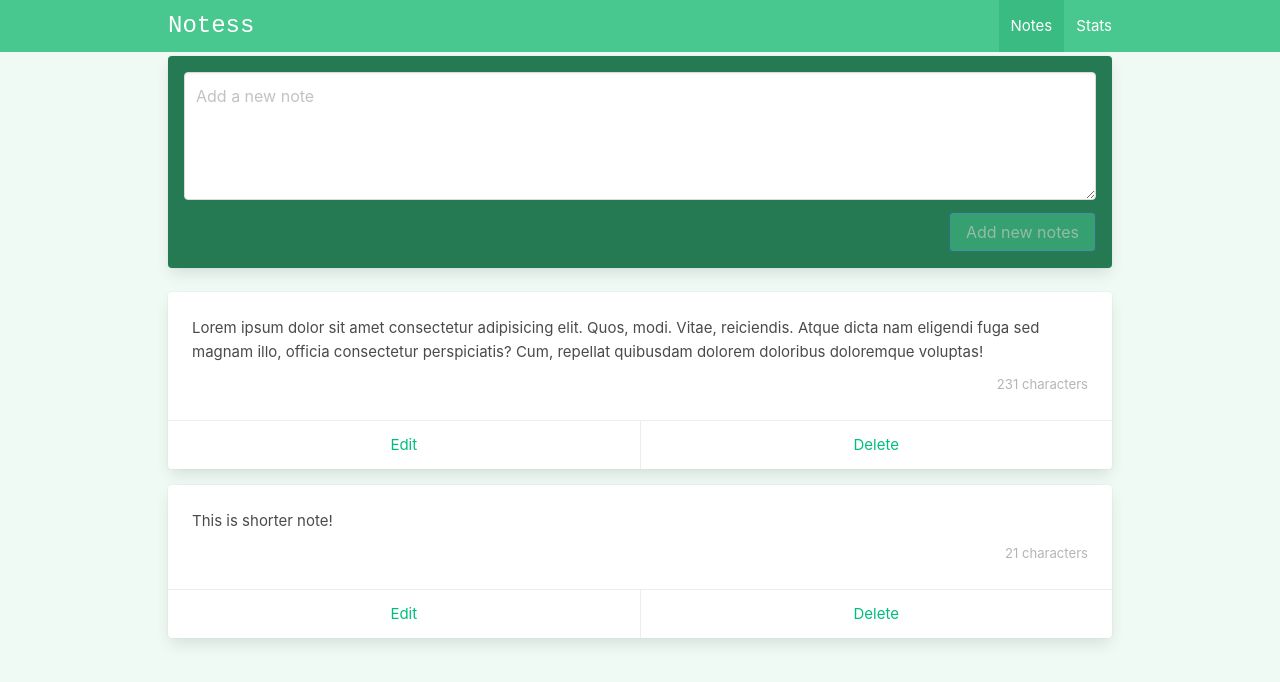
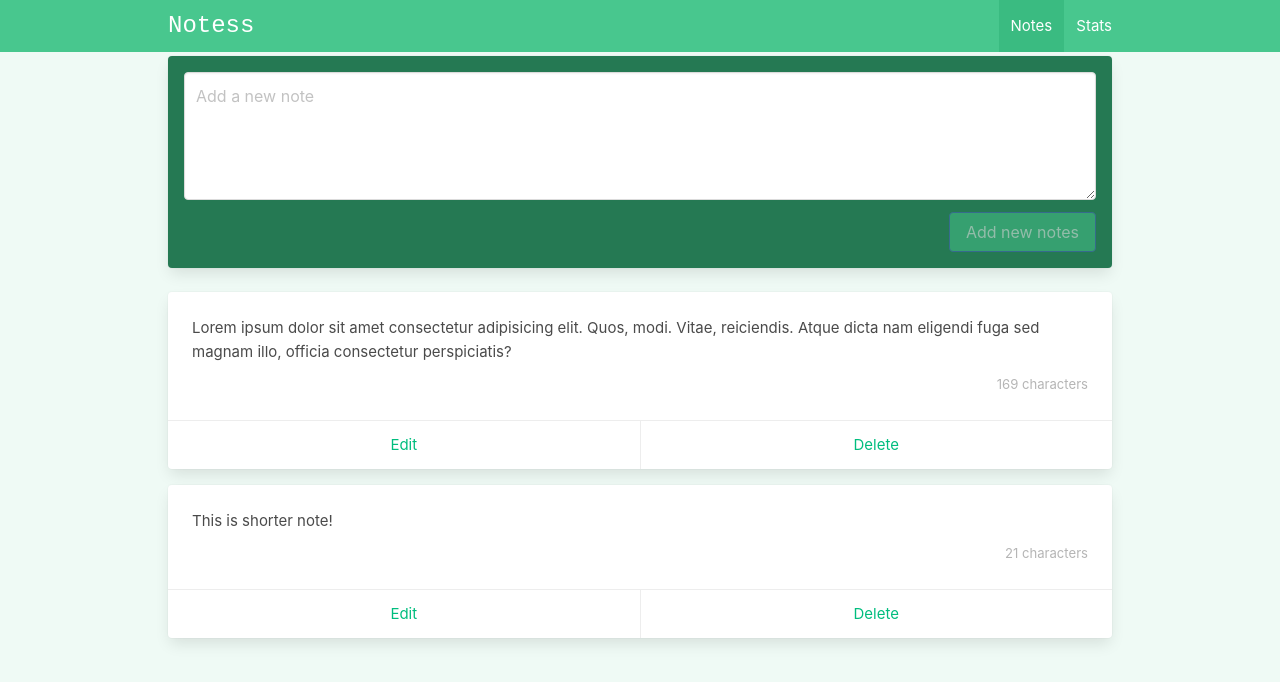
Before and after one commit to LeonardoJaques/vue-notes, a Vue app: page /#/ in a window 1280 px wide. Shown: the top 682 px of the page. Built offline with nearby package versions, Linux system fonts and the light colour scheme.

Commit message:
feat: add component notes, viewNotes, ViewEditNote

```diff
--- a/src/components/Notes/Note.vue
+++ b/src/components/Notes/Note.vue
@@ -10,15 +10,16 @@
     </div>
     <footer class="card-footer">
 
-      <a href="#" class="card-footer-item">Edit</a>
-      <a @click.prevent="handleDeleteClicked" href="#"
+      <router-link :to="`/editnote/${note.id}`" href=" #"
+        class="card-footer-item">Edit</router-link>
+      <a @click.prevent="storeNotes.deleteNote(note.id)" href="#"
         class="card-footer-item">Delete</a>
     </footer>
   </div>
 </template>
 <script setup>
 import { computed } from 'vue';
-
+import { useStoreNotes } from "@/store/StoreNotes";
 
 const characterLength = computed(() => {
   const length = props.note.content.length
@@ -31,9 +32,7 @@ const props = defineProps({
     required: true,
   }
 })
-const emits = defineEmits(['deleteClicked'])
-const handleDeleteClicked = () => {
 
-  emits('deleteClicked', props.note.id)
-}
+const storeNotes = useStoreNotes();
+
 </script>
--- a/src/router/index.js
+++ b/src/router/index.js
@@ -1,12 +1,18 @@
 import { createRouter, createWebHashHistory } from "vue-router";
 import ViewNotes from "@/views/ViewNotes.vue";
 import ViewStats from "@/views/ViewStats.vue";
+import ViewEditNote from "@/views/ViewEditNote.vue";
 
 const routes = [
   {
     path: "/",
     name: "notes",
     component: ViewNotes,
+  },
+  {
+    path: "/editNote/:id",
+    name: "edit-note",
+    component: ViewEditNote,
   },
   {
     path: "/stats",
--- a/src/store/StoreNotes.js
+++ b/src/store/StoreNotes.js
@@ -7,7 +7,7 @@ export const useStoreNotes = defineStore("StoreNotes", {
         {
           id: "id1",
           content:
-            "Lorem ipsum dolor sit amet consectetur adipisicing elit. Quos, modi. Vitae, reiciendis. Atque dicta nam eligendi fuga sed magnam illo, officia consectetur perspiciatis? Cum, repellat quibusdam dolorem doloribus doloremque voluptas!",
+            "Lorem ipsum dolor sit amet consectetur adipisicing elit. Quos, modi. Vitae, reiciendis. Atque dicta nam eligendi fuga sed magnam illo, officia consectetur perspiciatis? ",
         },
         {
           id: "id2",
@@ -16,4 +16,18 @@ export const useStoreNotes = defineStore("StoreNotes", {
       ],
     };
   },
+  actions: {
+    addNote(newNoteContent) {
+      let currenteDate = new Date().getTime(),
+        id = currenteDate.toString();
+      let note = {
+        id,
+        content: newNoteContent,
+      };
+      this.notes.unshift(note);
+    },
+    deleteNote(idToDelete) {
+      this.notes = this.notes.filter((note) => note.id !== idToDelete);
+    },
+  },
 });
--- /dev/null
+++ b/src/views/ViewEditNote.vue
@@ -0,0 +1,13 @@
+<template>
+  <div class="edit-notes">
+    <h1>Edit Note with an id of: {{$route.params.id}}</h1>
+  </div>
+</template>
+
+<script setup>
+
+</script>
+
+<style lang="scss" scoped>
+
+</style>
--- a/src/views/ViewNotes.vue
+++ b/src/views/ViewNotes.vue
@@ -18,8 +18,8 @@
 
       </div>
     </div>
-    <Note v-for="note in notes" :key="note.id" :note="note"
-      @deleteClicked="deleteNote" />
+    <Note v-for="note in storeNotes.notes" :key="note.id" :note="note"
+     />
   </div>
 
 </template>
@@ -27,37 +27,21 @@
 <script setup>
 import { ref } from "@vue/reactivity";
 import Note from "@/components/Notes/Note.vue";
+import { useStoreNotes } from "@/store/StoreNotes";
 
 
 
-
+const storeNotes = useStoreNotes()
 const newNote = ref('')
 const newNoteRef = ref(null)
 
-const notes = ref([
-  {
-    id: "id1",
-    content: "Lorem ipsum dolor sit amet consectetur adipisicing elit. Quos, modi. Vitae, reiciendis. Atque dicta nam eligendi fuga sed magnam illo, officia consectetur perspiciatis? Cum, repellat quibusdam dolorem doloribus doloremque voluptas!",
-  },
-  {
-    id: "id2",
-    content: "This is shorter note!"
-  },
-])
 const addNote = () => {
-  let currenteDate = new Date().getTime(),
-    id = currenteDate.toString()
-  let note = {
-    id,
-    content: newNote.value,
-  }
-  notes.value.unshift(note)
+
+  storeNotes.addNote(newNote.value)
   newNote.value = ""
   newNoteRef.value.focus()
 }
-const deleteNote = (idToDelete) => {
-  notes.value = notes.value.filter((note) => note.id !== idToDelete)
-}
+
 </script>
 
 <style  scoped>
```
